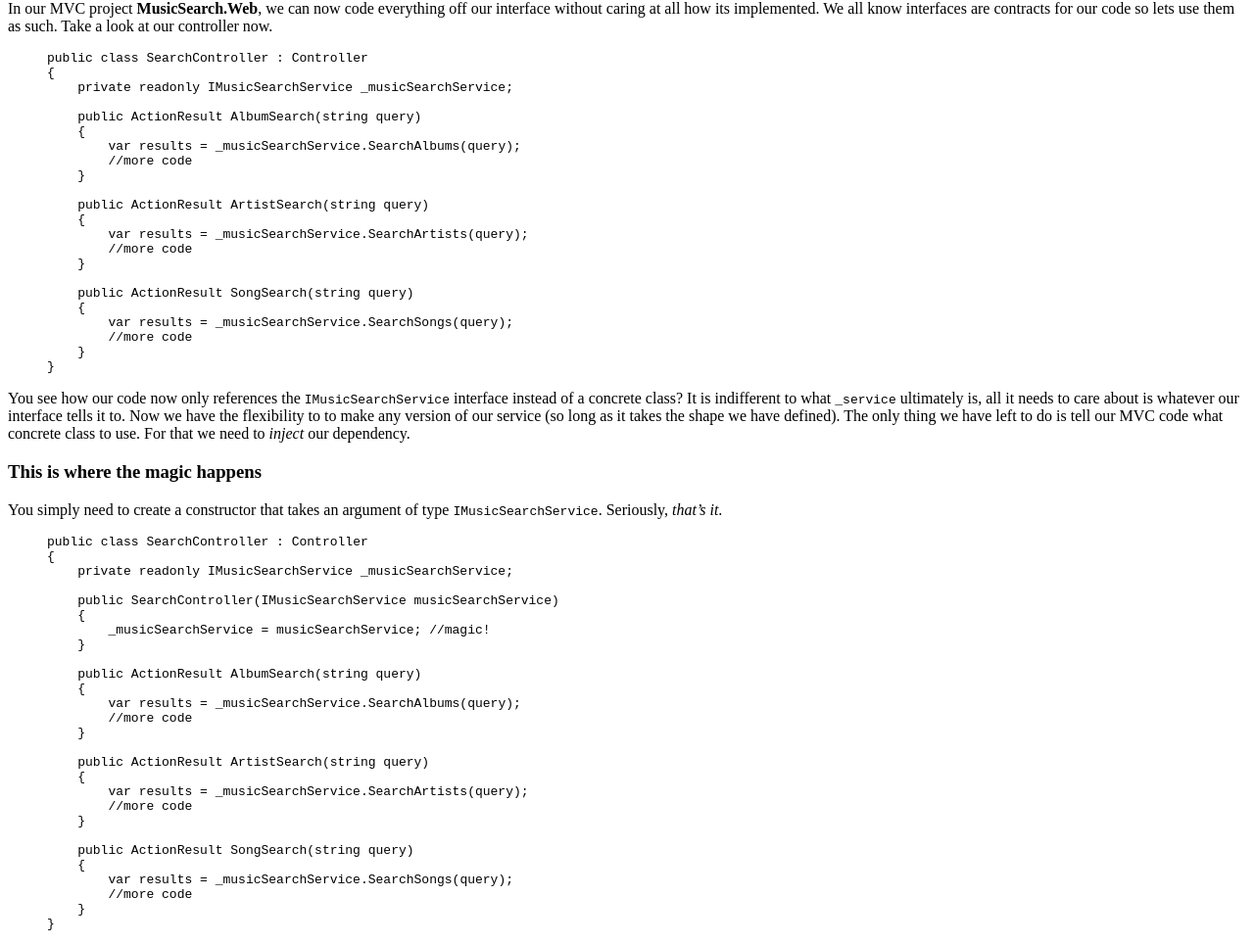
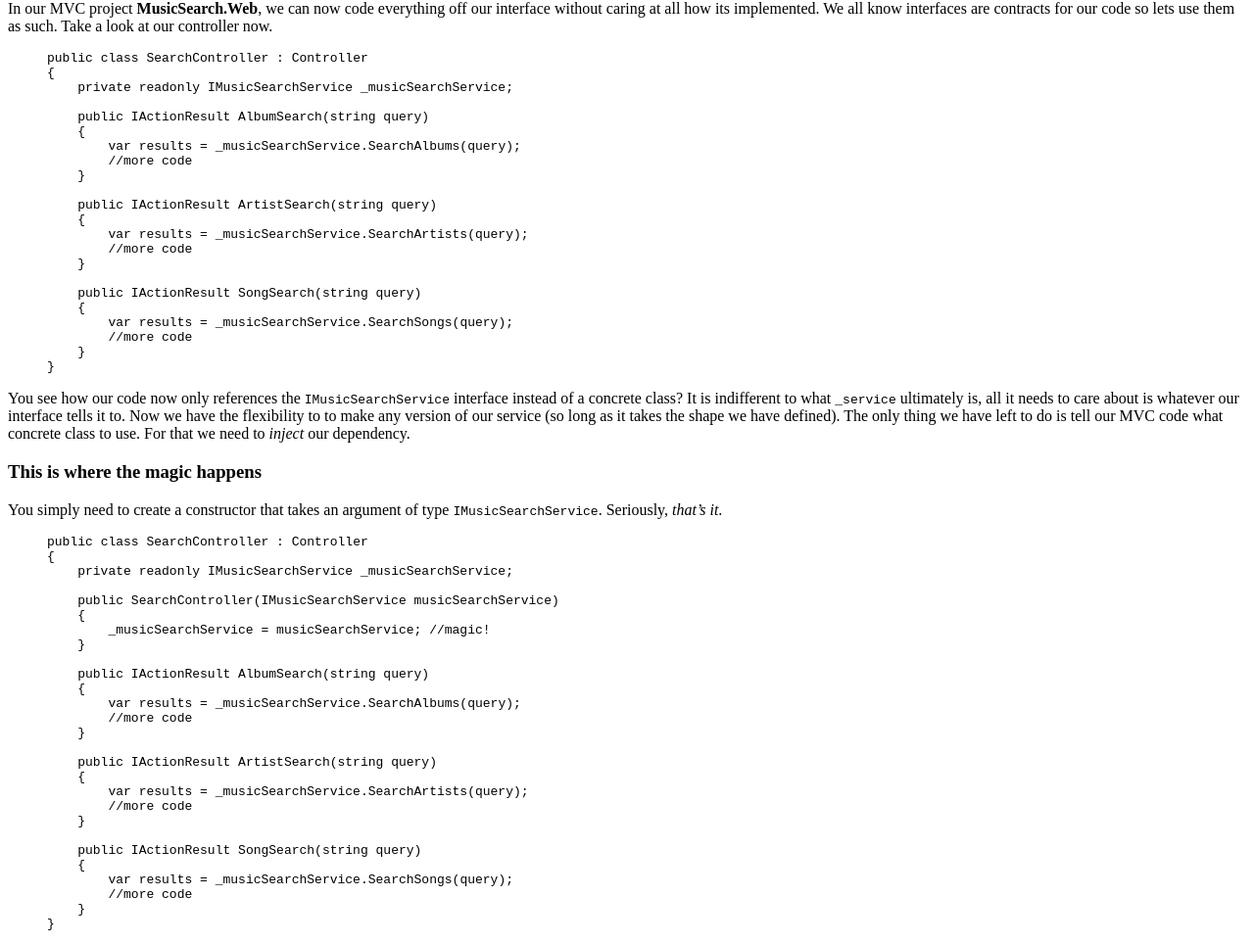
Before and after one commit to maccettura/maccettura.github.io, a Jekyll site: the page built from _posts/2017-06-26-demystifying-dependency-injection-in-dot-net.md, in a window 1280 px wide and 1400 px high, scrolled down 1663 px. Shown: the part 148-1112 px from the top of the window at 98% size. Built offline with Jekyll 4.4.1, drawn with Linux system fonts in a browser that asks for light colours; comment, search, counter and statistics services are not loaded.

Commit message:
Update 2017-06-26-demystifying-dependency-injection-in-dot-net.md
Changing ActionResult to IActionResult since I am now using .NET Core in the examples

```diff
--- a/_posts/2017-06-26-demystifying-dependency-injection-in-dot-net.md
+++ b/_posts/2017-06-26-demystifying-dependency-injection-in-dot-net.md
@@ -110,19 +110,19 @@ public class SearchController : Controller
 {
     private readonly IMusicSearchService _musicSearchService;
 
-    public ActionResult AlbumSearch(string query)
+    public IActionResult AlbumSearch(string query)
     {
         var results = _musicSearchService.SearchAlbums(query);
         //more code
     }
 
-    public ActionResult ArtistSearch(string query)
+    public IActionResult ArtistSearch(string query)
     {
         var results = _musicSearchService.SearchArtists(query);
         //more code
     }
 
-    public ActionResult SongSearch(string query)
+    public IActionResult SongSearch(string query)
     {
         var results = _musicSearchService.SearchSongs(query);
         //more code
@@ -148,19 +148,19 @@ public class SearchController : Controller
         _musicSearchService = musicSearchService; //magic!
     }
 
-    public ActionResult AlbumSearch(string query)
+    public IActionResult AlbumSearch(string query)
     {
         var results = _musicSearchService.SearchAlbums(query);
         //more code
     }
 
-    public ActionResult ArtistSearch(string query)
+    public IActionResult ArtistSearch(string query)
     {
         var results = _musicSearchService.SearchArtists(query);
         //more code
     }
 
-    public ActionResult SongSearch(string query)
+    public IActionResult SongSearch(string query)
     {
         var results = _musicSearchService.SearchSongs(query);
         //more code
```
